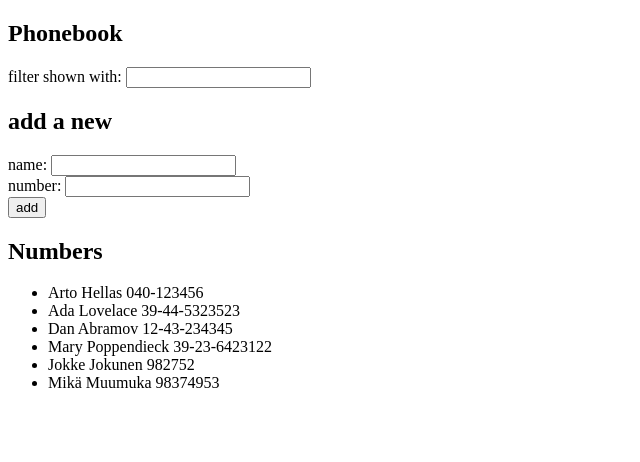
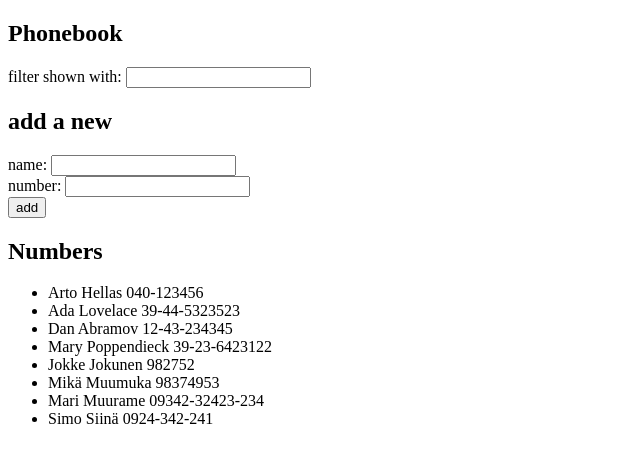
Before and after one commit to Voltti/fullstackopen, a React (Create React App) app in the folder osa_02/puhelinluettelo/: page / in a window 1280 px wide. Shown: the top 462 px of the page, without its empty margins (0-640 px from the left). Built offline with nearby package versions, Linux system fonts and the light colour scheme; data requests are answered from the project's data file.

Commit message:
Tehtävä 2.13

```diff
--- a/osa_02/puhelinluettelo/db.json
+++ b/osa_02/puhelinluettelo/db.json
@@ -29,6 +29,16 @@
       "name": "Mikä Muumuka",
       "number": "98374953",
       "id": 6
+    },
+    {
+      "name": "Mari Muurame",
+      "number": "09342-32423-234",
+      "id": 7
+    },
+    {
+      "name": "Simo Siinä",
+      "number": "0924-342-241",
+      "id": 8
     }
   ]
 }
--- a/osa_02/puhelinluettelo/src/App.js
+++ b/osa_02/puhelinluettelo/src/App.js
@@ -1,5 +1,5 @@
 import { useState, useEffect } from 'react'
-import axios from 'axios'
+import personsService from './services/persons'
 import PersonsList from './components/PersonsList'
 import Filter from './components/Filter'
 import AddNew from './components/addNew'
@@ -11,10 +11,9 @@ const App = () => {
   const [searchTerm, setSearchTerm] = useState('')
 
   useEffect( () => {
-    axios
-      .get('http://localhost:3001/persons')
+    personsService.getAll()
       .then( response => {
-        setPersons(response.data)
+        setPersons(response)
       })
   }, [])
 
@@ -29,10 +28,9 @@ const App = () => {
       window.alert(`${newName} is already added to phonebook ${newName === foundperson.name ? `` : `(as ${foundperson.name})` }.`)
     }
   else {
-    axios
-      .post('http://localhost:3001/persons/', {name: newName, number: newNumber})
+    personsService.createNew({name: newName, number: newNumber})
       .then(response => {
-        setPersons(persons.concat(response.data))
+        setPersons(persons.concat(response))
       })
     setNewName('')
     setNewNumber('')
--- /dev/null
+++ b/osa_02/puhelinluettelo/src/services/persons.js
@@ -0,0 +1,19 @@
+import axios from "axios";
+
+const baseUrl = "http://localhost:3001/persons/";
+
+const getAll = () => {
+    const request = axios.get(baseUrl);
+    return request.then(response => response.data);
+}
+
+const createNew = (person) => {
+    const request = axios.post(baseUrl, person);
+    return request.then(response => response.data);
+}
+
+const personFuncs = {
+    getAll, createNew
+}
+
+export default personFuncs;
```
